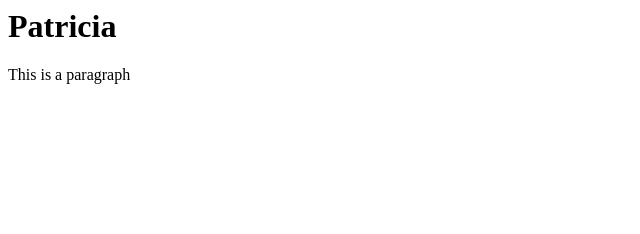
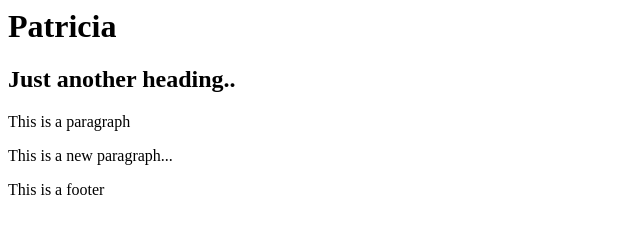
Before and after one commit to prosari1/prosari1.github.io, a plain HTML site: page index.html in a window 1280 px wide. Shown: the whole page, without its empty margins (0-640 px from the left). Drawn offline with Linux system fonts and the light colour scheme.

Commit message:
Update index.html

```diff
--- a/index.html
+++ b/index.html
@@ -1,4 +1,5 @@
-<h1>
-Patricia
-</h1>
+<h1>Patricia</h1>
+<h2>Just another heading..</h2>
 <p>This is a paragraph</p>
+<p>This is a new paragraph...</p>
+<footer>This is a footer</footer>
```
